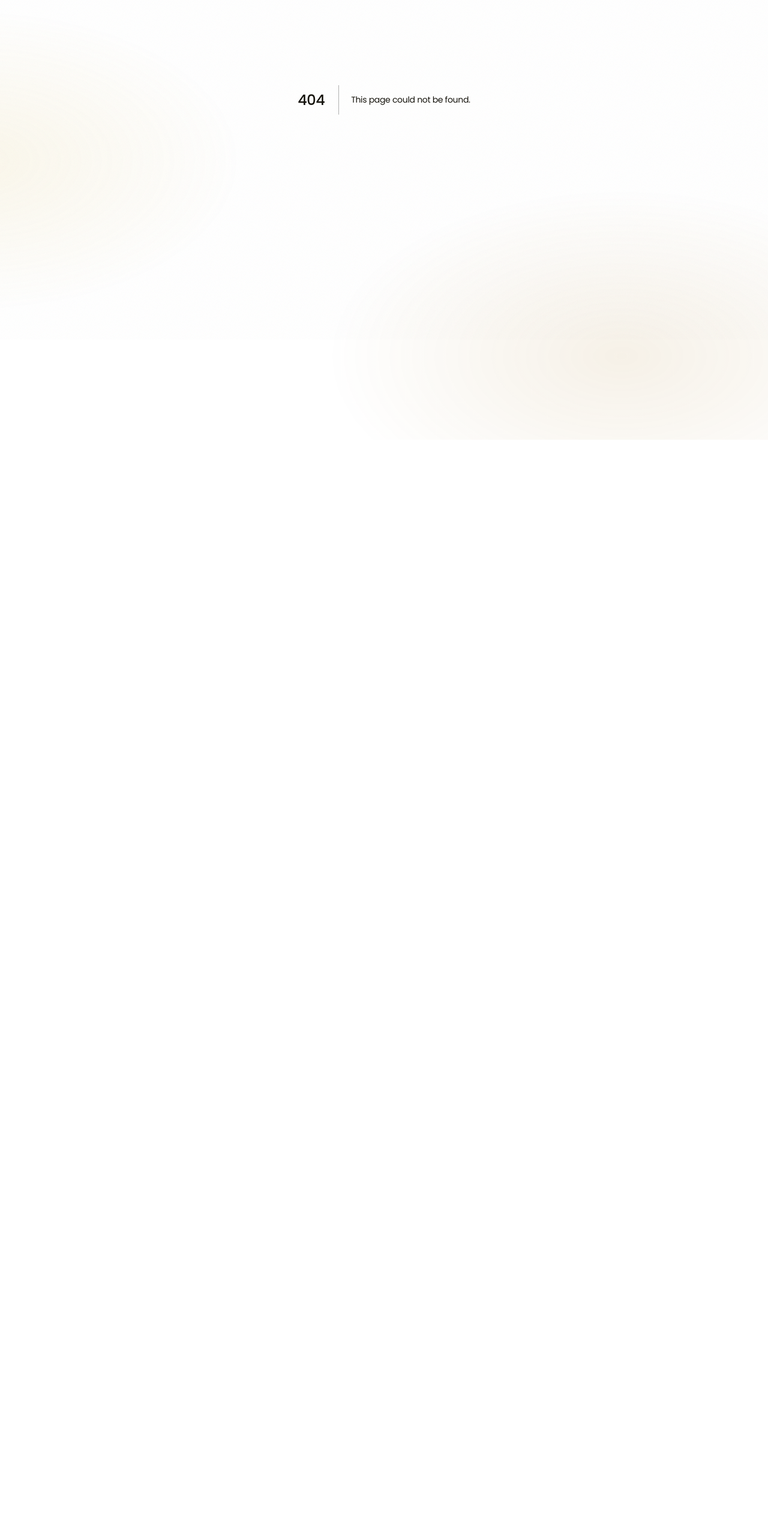
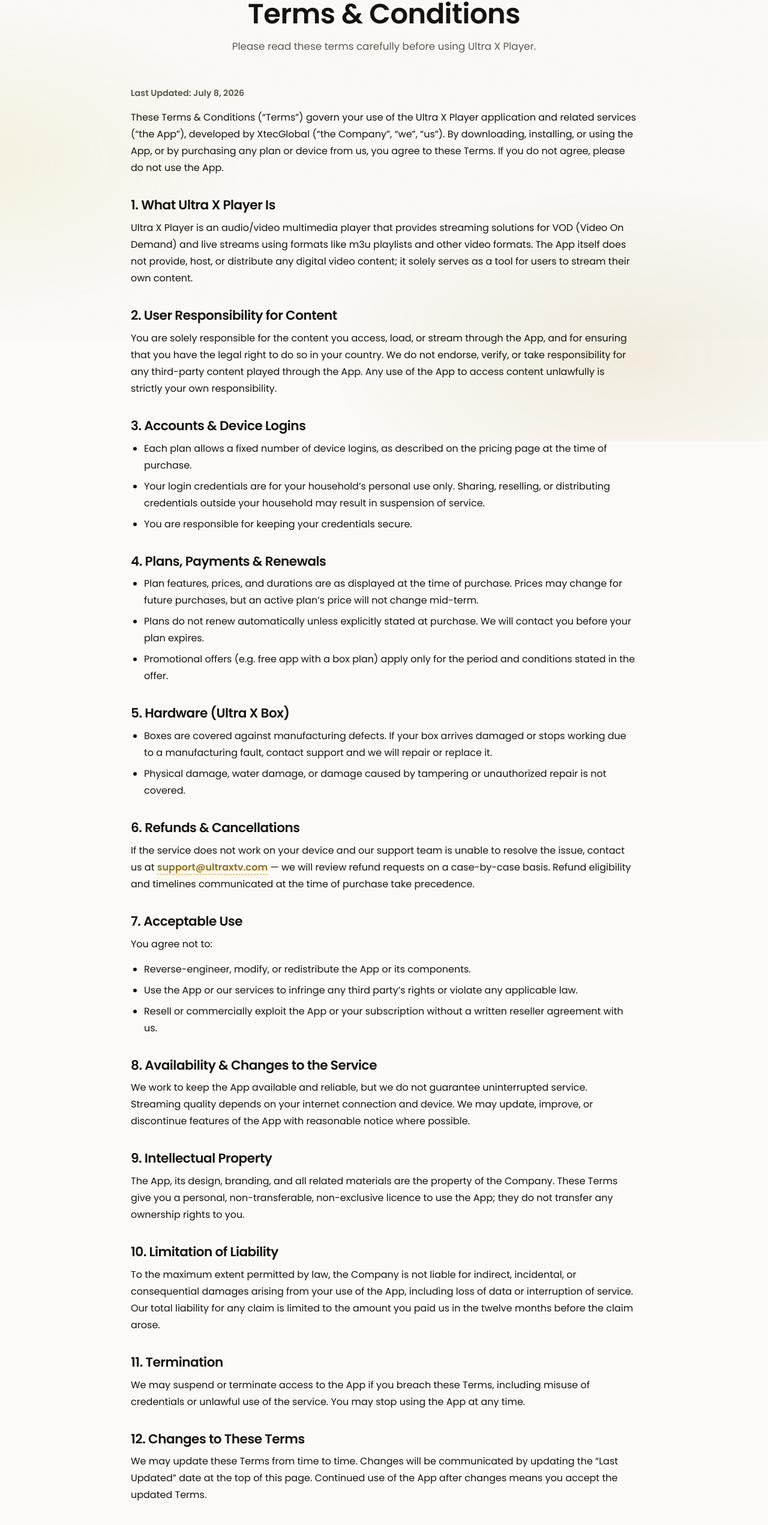
Before and after one commit to hello22ai/Ultra-0X, a Next.js app: page /terms in a window 1280 px wide. Before the commit this address had no page. Shown: the part 234-2776 px from the top of the page at 60% size. Before the commit the page ends 800 px from the top, so only its background shows below. Built offline with nearby package versions, Linux system fonts and the light colour scheme.

Commit message:
feat: Add Terms & Conditions page and update footer links

```diff
--- /dev/null
+++ b/app/terms/page.js
@@ -0,0 +1,200 @@
+import Header from "@/components/Header";
+import Footer from "@/components/Footer";
+import { SUPPORT_EMAIL } from "@/components/site-config";
+
+export const metadata = {
+  title: "Terms & Conditions — Ultra X Player",
+  description:
+    "Terms & Conditions for Ultra X Player. Read the rules for using the app, subscriptions, devices, refunds, and user responsibilities.",
+};
+
+export default function TermsPage() {
+  return (
+    <>
+      <Header />
+      <main>
+        <section className="section policy">
+          <div className="container narrow">
+            <div className="section-head">
+              <span className="kicker">Legal</span>
+              <h2>Terms &amp; Conditions</h2>
+              <p className="section-sub">
+                Please read these terms carefully before using Ultra X Player.
+              </p>
+            </div>
+
+            <article className="policy-body">
+              <p className="policy-updated">Last Updated: July 8, 2026</p>
+
+              <p>
+                These Terms &amp; Conditions (&ldquo;Terms&rdquo;) govern your
+                use of the Ultra X Player application and related services
+                (&ldquo;the App&rdquo;), developed by XtecGlobal (&ldquo;the
+                Company&rdquo;, &ldquo;we&rdquo;, &ldquo;us&rdquo;). By
+                downloading, installing, or using the App, or by purchasing any
+                plan or device from us, you agree to these Terms. If you do not
+                agree, please do not use the App.
+              </p>
+
+              <h3>1. What Ultra X Player Is</h3>
+              <p>
+                Ultra X Player is an audio/video multimedia player that
+                provides streaming solutions for VOD (Video On Demand) and live
+                streams using formats like m3u playlists and other video
+                formats. The App itself does not provide, host, or distribute
+                any digital video content; it solely serves as a tool for users
+                to stream their own content.
+              </p>
+
+              <h3>2. User Responsibility for Content</h3>
+              <p>
+                You are solely responsible for the content you access, load, or
+                stream through the App, and for ensuring that you have the
+                legal right to do so in your country. We do not endorse,
+                verify, or take responsibility for any third-party content
+                played through the App. Any use of the App to access content
+                unlawfully is strictly your own responsibility.
+              </p>
+
+              <h3>3. Accounts &amp; Device Logins</h3>
+              <ul>
+                <li>
+                  Each plan allows a fixed number of device logins, as
+                  described on the pricing page at the time of purchase.
+                </li>
+                <li>
+                  Your login credentials are for your household&rsquo;s
+                  personal use only. Sharing, reselling, or distributing
+                  credentials outside your household may result in suspension
+                  of service.
+                </li>
+                <li>
+                  You are responsible for keeping your credentials secure.
+                </li>
+              </ul>
+
+              <h3>4. Plans, Payments &amp; Renewals</h3>
+              <ul>
+                <li>
+                  Plan features, prices, and durations are as displayed at the
+                  time of purchase. Prices may change for future purchases, but
+                  an active plan&rsquo;s price will not change mid-term.
+                </li>
+                <li>
+                  Plans do not renew automatically unless explicitly stated at
+                  purchase. We will contact you before your plan expires.
+                </li>
+                <li>
+                  Promotional offers (e.g. free app with a box plan) apply only
+                  for the period and conditions stated in the offer.
+                </li>
+              </ul>
+
+              <h3>5. Hardware (Ultra X Box)</h3>
+              <ul>
+                <li>
+                  Boxes are covered against manufacturing defects. If your box
+                  arrives damaged or stops working due to a manufacturing
+                  fault, contact support and we will repair or replace it.
+                </li>
+                <li>
+                  Physical damage, water damage, or damage caused by tampering
+                  or unauthorized repair is not covered.
+                </li>
+              </ul>
+
+              <h3>6. Refunds &amp; Cancellations</h3>
+              <p>
+                If the service does not work on your device and our support
+                team is unable to resolve the issue, contact us at{" "}
+                <a href={`mailto:${SUPPORT_EMAIL}`}>{SUPPORT_EMAIL}</a> — we
+                will review refund requests on a case-by-case basis. Refund
+                eligibility and timelines communicated at the time of purchase
+                take precedence.
+              </p>
+
+              <h3>7. Acceptable Use</h3>
+              <p>You agree not to:</p>
+              <ul>
+                <li>
+                  Reverse-engineer, modify, or redistribute the App or its
+                  components.
+                </li>
+                <li>
+                  Use the App or our services to infringe any third party&rsquo;s
+                  rights or violate any applicable law.
+                </li>
+                <li>
+                  Resell or commercially exploit the App or your subscription
+                  without a written reseller agreement with us.
+                </li>
+              </ul>
+
+              <h3>8. Availability &amp; Changes to the Service</h3>
+              <p>
+                We work to keep the App available and reliable, but we do not
+                guarantee uninterrupted service. Streaming quality depends on
+                your internet connection and device. We may update, improve, or
+                discontinue features of the App with reasonable notice where
+                possible.
+              </p>
+
+              <h3>9. Intellectual Property</h3>
+              <p>
+                The App, its design, branding, and all related materials are
+                the property of the Company. These Terms give you a personal,
+                non-transferable, non-exclusive licence to use the App; they do
+                not transfer any ownership rights to you.
+              </p>
+
+              <h3>10. Limitation of Liability</h3>
+              <p>
+                To the maximum extent permitted by law, the Company is not
+                liable for indirect, incidental, or consequential damages
+                arising from your use of the App, including loss of data or
+                interruption of service. Our total liability for any claim is
+                limited to the amount you paid us in the twelve months before
+                the claim arose.
+              </p>
+
+              <h3>11. Termination</h3>
+              <p>
+                We may suspend or terminate access to the App if you breach
+                these Terms, including misuse of credentials or unlawful use of
+                the service. You may stop using the App at any time.
+              </p>
+
+              <h3>12. Changes to These Terms</h3>
+              <p>
+                We may update these Terms from time to time. Changes will be
+                communicated by updating the &ldquo;Last Updated&rdquo; date at
+                the top of this page. Continued use of the App after changes
+                means you accept the updated Terms.
+              </p>
+
+              <h3>13. Governing Law</h3>
+              <p>
+                These Terms are governed by the laws of India. Any disputes
+                will be subject to the exclusive jurisdiction of the courts of
+                India.
+              </p>
+
+              <h3>14. Contact Us</h3>
+              <p>
+                For any questions about these Terms, contact us at:{" "}
+                <a href={`mailto:${SUPPORT_EMAIL}`}>{SUPPORT_EMAIL}</a>
+              </p>
+
+              <p>
+                By using Ultra X Player, you acknowledge that you have read and
+                understood these Terms &amp; Conditions. Also see our{" "}
+                <a href="/policy">Privacy Policy</a>.
+              </p>
+            </article>
+          </div>
+        </section>
+      </main>
+      <Footer />
+    </>
+  );
+}
--- a/components/Footer.js
+++ b/components/Footer.js
@@ -27,7 +27,7 @@
       ["About Us", "/#story"],
       ["Become a Reseller", "#"],
       ["Privacy Policy", "/policy"],
-      ["Terms & Conditions", "#"],
+      ["Terms & Conditions", "/terms"],
     ],
   },
 ];
@@ -90,7 +90,7 @@
             the Indian community.
           </p>
           <p className="foot-links">
-            <a href="/policy">Privacy Policy</a>
+            <a href="/policy">Privacy Policy</a> · <a href="/terms">Terms</a>
           </p>
         </div>
       </div>
```
